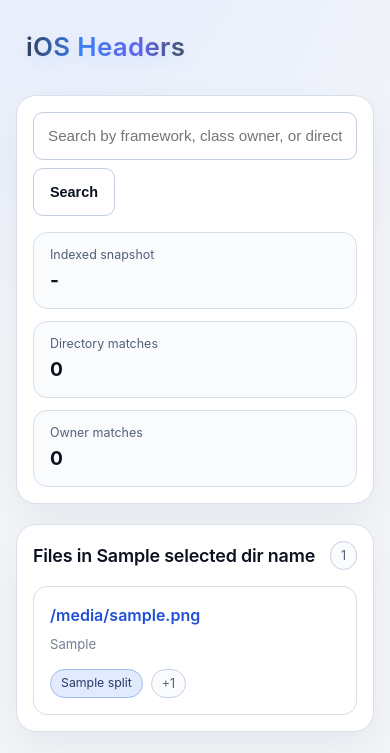
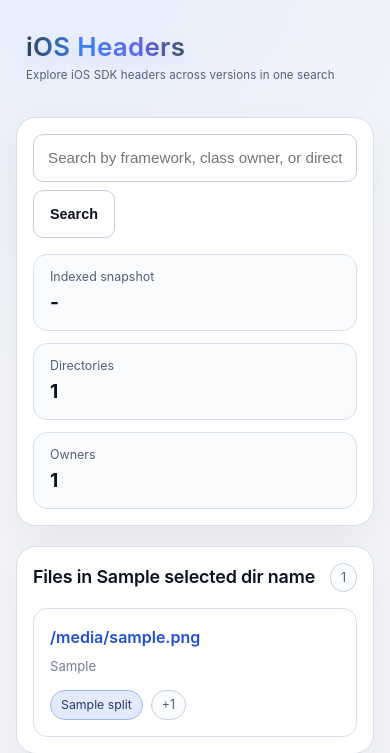
Before and after one commit to Lessica/iOS-Headers, a Flask app: template web/templates/search.html in a window 390 px wide. Shown: the top 753 px of the page. Run offline with Flask 3, Linux system fonts and the light colour scheme; the template is opened without the code that fills it: most values are stand-ins (such as "Sample title", 1, 10 or a date in 2020).

Commit message:
better exp
Signed-off-by: 82Flex <82flex@gmail.com>

```diff
--- a/web/app.py
+++ b/web/app.py
@@ -156,11 +156,15 @@ def _render_search_page(
 
     directory_files: list[FileRef] = []
     directory_total_unique_paths_count: int | None = None
+    directory_total_count: int | None = None
+    owner_total_count: int | None = None
     directory_has_next_page = False
     directory_has_prev_page = False
     directory_next_cursor: str | None = None
     directory_prev_cursor: str | None = None
     if selected_dir_name and latest_version_num is not None:
+        directory_total_count = repo.count_distinct_directories()
+        owner_total_count = repo.count_distinct_owners()
         directory_total_unique_paths_count = repo.count_unique_paths_in_directory_name(selected_dir_name)
         (
             directory_files,
@@ -211,6 +215,8 @@ def _render_search_page(
         directory_next_cursor=directory_next_cursor,
         directory_prev_cursor=directory_prev_cursor,
         directory_total_unique_paths_count=directory_total_unique_paths_count,
+        directory_total_count=directory_total_count,
+        owner_total_count=owner_total_count,
         directory_page_size=directory_page_size,
         directory_direction=directory_direction,
         latest_version_num=latest_version_num,
--- a/web/templates/base.html
+++ b/web/templates/base.html
@@ -136,6 +136,14 @@
       text-shadow: 0 6px 16px rgba(59, 130, 246, 0.12);
     }
 
+    .brand-subtitle {
+      margin: 4px 0 0;
+      font-size: 0.76rem;
+      color: var(--text-muted);
+      letter-spacing: 0.01em;
+      white-space: nowrap;
+    }
+
     @media (prefers-color-scheme: dark) {
       .brand-title {
         background: linear-gradient(90deg, #cbd5e1 0%, #93c5fd 38%, #a5b4fc 72%, #94a3b8 100%);
@@ -244,6 +252,11 @@
     .title-md {
       font-size: 0.95rem;
       font-weight: 620;
+    }
+
+    .text-break {
+      overflow-wrap: anywhere;
+      word-break: break-word;
     }
 
     .muted {
@@ -958,6 +971,10 @@
         font-size: 1.62rem;
       }
 
+      .brand-subtitle {
+        font-size: 0.72rem;
+      }
+
       .metric-strip {
         grid-template-columns: 1fr;
       }
@@ -1007,6 +1024,7 @@
           <a class="brand-link" href="{{ url_for('search_page') }}" aria-label="Go to homepage">
             <p class="brand-title">iOS Headers</p>
           </a>
+          <p class="brand-subtitle">Explore iOS SDK headers across versions in one search</p>
         </div>
       </div>
     </header>
--- a/web/templates/search.html
+++ b/web/templates/search.html
@@ -39,12 +39,12 @@
         <p class="summary-value">{{ format_version_id(latest_version_id) if latest_version_id else "-" }}</p>
       </article>
       <article class="summary-card">
-        <p class="summary-label">Directory matches</p>
-        <p class="summary-value">{{ directory_hits|length if query else 0 }}</p>
+        <p class="summary-label">{{ 'Directories' if selected_dir_name else 'Directory matches' }}</p>
+        <p class="summary-value">{{ directory_total_count if selected_dir_name else (directory_hits|length if query else 0) }}</p>
       </article>
       <article class="summary-card">
-        <p class="summary-label">Owner matches</p>
-        <p class="summary-value">{{ owner_entries|length if query else 0 }}</p>
+        <p class="summary-label">{{ 'Owners' if selected_dir_name else 'Owner matches' }}</p>
+        <p class="summary-value">{{ owner_total_count if selected_dir_name else (owner_entries|length if query else 0) }}</p>
       </article>
     </div>
   </section>
--- a/web/templates/view.html
+++ b/web/templates/view.html
@@ -9,7 +9,7 @@
 {% block content %}
 <div class="flow">
   <section class="panel stack-4">
-    <h1 class="title-xl">{{ file_name }}</h1>
+    <h1 class="title-xl text-break">{{ file_name }}</h1>
     <p class="path path-view">{{ absolute_path }}</p>
     <div class="meta-row">
       <span class="chip current">{{ format_version_id(version_id) }}</span>
```
Also changed, not shown: web/data/repository.py (+23 -0 lines).
